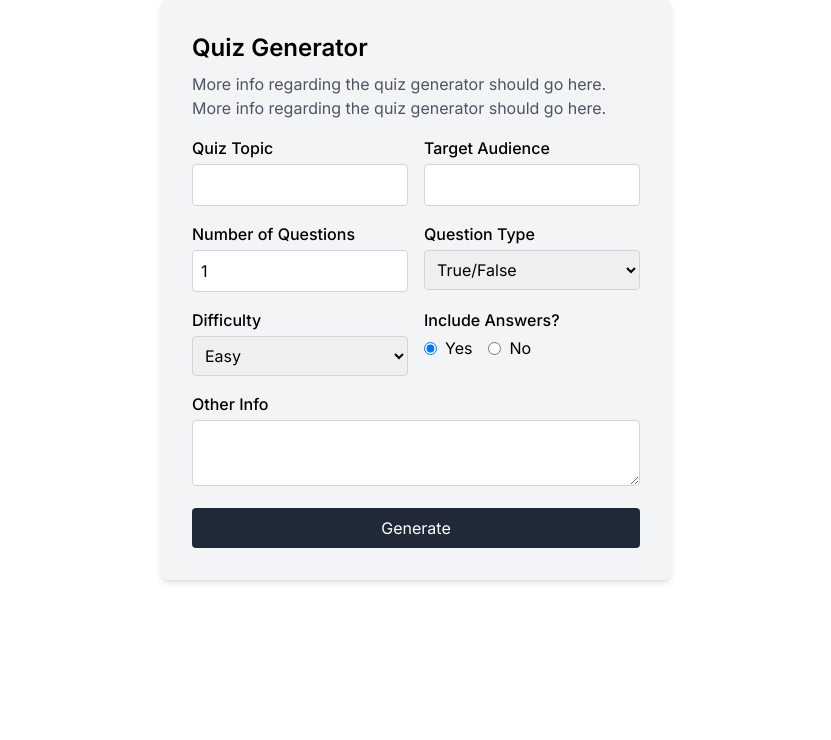
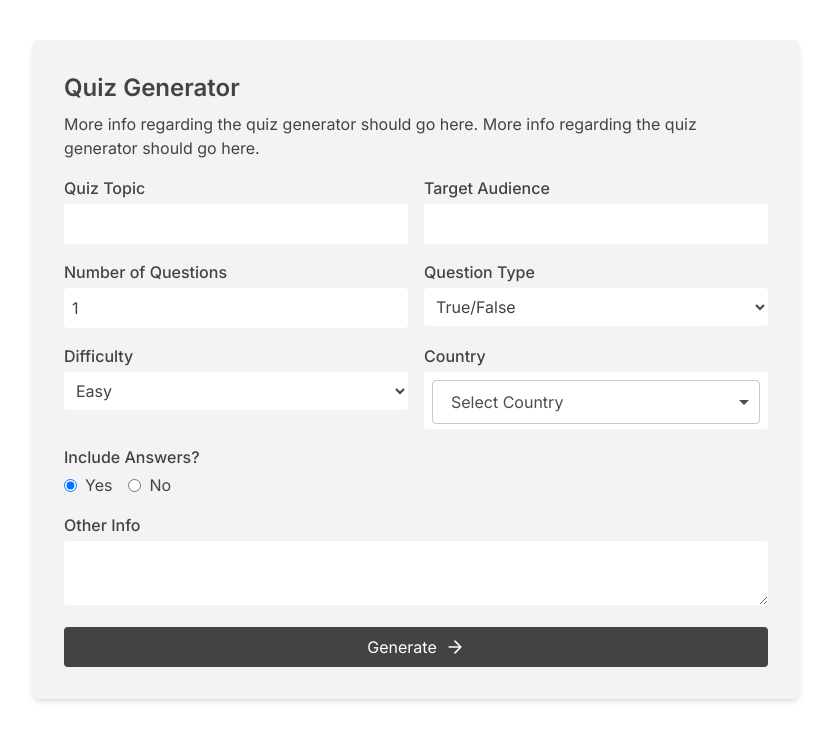
Before and after one commit to huzaifasad/lastonegenerate, a Next.js app: page / in a window 1280 px wide. Shown: the top 740 px of the page, without its empty margins (224-1055 px from the left). Built offline with nearby package versions, Linux system fonts and the light colour scheme.

Commit message:
Updated Home component to add 'View Full Quiz' button with proper styling

```diff
--- a/app/QuizForm.js
+++ b/app/QuizForm.js
@@ -1,17 +1,20 @@
-'use client';
-import { useState } from 'react';
+import React, { useState, useContext } from "react";
+import { GlobalInfo } from "./layout";
+import ReactFlagsSelect from "react-flags-select";
 
 export default function QuizForm() {
+  const { data, setData } = useContext(GlobalInfo);
   const [formData, setFormData] = useState({
-    quizTopic: '',
-    targetAudience: '',
+    country: "",
+    quizTopic: "",
+    targetAudience: "",
     numQuestions: 1,
-    questionType: 'true_false',
-    difficulty: 'easy',
-    includeAnswers: 'yes',
-    additionalInstructions: '',
+    questionType: "true_false",
+    difficulty: "easy",
+    includeAnswers: "yes",
+    additionalInstructions: "",
   });
-
+  const [isLoading, setLoading] = useState(false);
   const [quiz, setQuiz] = useState(null);
 
   const handleChange = (e) => {
@@ -19,24 +22,39 @@ export default function QuizForm() {
     setFormData({ ...formData, [name]: value });
   };
 
+  const handleCountryChange = (countryCode) => {
+    setFormData({ ...formData, country: countryCode });
+  };
+
   const handleSubmit = async (e) => {
     e.preventDefault();
-    const response = await fetch('/pages/api', {
-      method: 'POST',
+    setLoading(true); // Set loading state to true
+
+    try {
+      const response = await fetch("/pages/api", {
+        method: "POST",
         headers: {
-        'Content-Type': 'application/json',
+          "Content-Type": "application/json",
         },
         body: JSON.stringify(formData),
       });
 
       const result = await response.json();
       setQuiz(result.quiz);
+      setData(result.quiz);
+      console.log("context data:", result.quiz);
+    } catch (error) {
+      console.error("Error submitting form:", error);
+      // Handle errors if needed
+    } finally {
+      setLoading(false); // Reset loading state after request completes
+    }
   };
 
   return (
-    <div className="max-w-lg mx-auto bg-gray-100 p-8 rounded-lg shadow-md">
+    <div className="max-w-3xl mx-auto bg-[#f3f3f3] p-8 rounded-lg shadow-md font-space-grotesk text-[#434343]">
       <h2 className="text-2xl font-semibold mb-2">Quiz Generator</h2>
-      <p className="text-gray-600 mb-4">
+      <p className="text-[#434343] mb-4">
         More info regarding the quiz generator should go here. More info
         regarding the quiz generator should go here.
       </p>
@@ -49,7 +67,7 @@ export default function QuizForm() {
               name="quizTopic"
               value={formData.quizTopic}
               onChange={handleChange}
-              className="w-full p-2 border border-gray-300 rounded"
+              className="w-full p-2 bg-[#FFFFFF] border-none rounded"
               required
             />
           </div>
@@ -60,7 +78,7 @@ export default function QuizForm() {
               name="targetAudience"
               value={formData.targetAudience}
               onChange={handleChange}
-              className="w-full p-2 border border-gray-300 rounded"
+              className="w-full p-2 bg-[#FFFFFF] border-none rounded"
               required
             />
           </div>
@@ -75,7 +93,7 @@ export default function QuizForm() {
               onChange={handleChange}
               min="1"
               max="50"
-              className="w-full p-2 border border-gray-300 rounded"
+              className="w-full p-2 bg-[#FFFFFF] border-none rounded"
               required
             />
           </div>
@@ -85,7 +103,7 @@ export default function QuizForm() {
               name="questionType"
               value={formData.questionType}
               onChange={handleChange}
-              className="w-full p-2 border border-gray-300 rounded"
+              className="w-full p-2 bg-[#FFFFFF] border-none rounded"
               required
             >
               <option value="true_false">True/False</option>
@@ -101,7 +119,7 @@ export default function QuizForm() {
               name="difficulty"
               value={formData.difficulty}
               onChange={handleChange}
-              className="w-full p-2 border border-gray-300 rounded"
+              className="w-full p-2 bg-[#FFFFFF] border-none rounded"
               required
             >
               <option value="easy">Easy</option>
@@ -110,6 +128,19 @@ export default function QuizForm() {
             </select>
           </div>
           <div className="col-span-2 md:col-span-1">
+            <label className="block mb-1 font-medium">Country</label>
+            <ReactFlagsSelect
+              selected={formData.country}
+              onSelect={handleCountryChange}
+              countries={["US", "GB"]}
+              className="w-full p-2 bg-[#FFFFFF] border-none rounded"
+              placeholder="Select Country"
+              required
+            />
+          </div>
+        </div>
+        <div className="grid grid-cols-2 gap-4">
+          <div className="col-span-2 md:col-span-1">
             <label className="block mb-1 font-medium">Include Answers?</label>
             <div className="flex space-x-4">
               <label className="flex items-center">
@@ -117,7 +148,7 @@ export default function QuizForm() {
                   type="radio"
                   name="includeAnswers"
                   value="yes"
-                  checked={formData.includeAnswers === 'yes'}
+                  checked={formData.includeAnswers === "yes"}
                   onChange={handleChange}
                   className="mr-2"
                 />
@@ -128,7 +159,7 @@ export default function QuizForm() {
                   type="radio"
                   name="includeAnswers"
                   value="no"
-                  checked={formData.includeAnswers === 'no'}
+                  checked={formData.includeAnswers === "no"}
                   onChange={handleChange}
                   className="mr-2"
                 />
@@ -143,18 +174,66 @@ export default function QuizForm() {
             name="additionalInstructions"
             value={formData.additionalInstructions}
             onChange={handleChange}
-            className="w-full p-2 border border-gray-300 rounded"
+            className="w-full p-2 bg-[#FFFFFF] border-none rounded"
           ></textarea>
         </div>
-        <button type="submit" className="w-full p-2 bg-gray-800 text-white rounded">
+        <button
+          type="submit"
+          className="w-full p-2 bg-[#434343] text-[#FFFFFF] rounded flex items-center justify-center"
+          disabled={isLoading}
+        >
+          {isLoading ? (
+            <div className="flex items-center justify-center">
+              <svg
+                className="animate-spin h-5 w-5 mr-3"
+                xmlns="http://www.w3.org/2000/svg"
+                fill="none"
+                viewBox="0 0 24 24"
+              >
+                <circle
+                  className="opacity-25"
+                  cx="12"
+                  cy="12"
+                  r="10"
+                  stroke="currentColor"
+                  strokeWidth="4"
+                ></circle>
+                <path
+                  className="opacity-75"
+                  fill="currentColor"
+                  d="M4 12a8 8 0 018-8V0C5.373 0 0 5.373 0 12h4zm2 5.291A7.96 7.96 0 014 12H0c0 3.042 1.135 5.824 3 7.938l3-2.647z"
+                ></path>
+              </svg>
+              Loading...
+            </div>
+          ) : (
+            <>
               Generate
+              <svg
+                xmlns="http://www.w3.org/2000/svg"
+                fill="none"
+                viewBox="0 0 24 24"
+                stroke="currentColor"
+                className="ml-2 h-5 w-5"
+              >
+                <path
+                  strokeLinecap="round"
+                  strokeLinejoin="round"
+                  strokeWidth="2"
+                  d="M5 12h14M12 5l7 7-7 7"
+                />
+              </svg>
+            </>
+          )}
         </button>
       </form>
 
       {quiz && (
         <div className="mt-4">
           <h3 className="text-xl font-semibold mb-2">Generated Quiz:</h3>
-          <div dangerouslySetInnerHTML={{ __html: quiz }} />
+          <div dangerouslySetInnerHTML={{ __html: quiz.split(' ').slice(0, 5).join(' ') }} />...
+          <p className="text-xl text-gray-700">If you want the full quiz, click the button below</p>
+
         </div>
       )}
     </div>
--- a/app/page.js
+++ b/app/page.js
@@ -1,10 +1,93 @@
-import Image from "next/image";
+'use client'
+import React, { useContext, useState } from "react";
+import Link from "next/link";
 import QuizForm from "./QuizForm";
+import { GlobalInfo } from "./layout";
 
 export default function Home() {
+  const { data } = useContext(GlobalInfo);
+  const [isModalOpen, setIsModalOpen] = useState(false);
+  const [email, setEmail] = useState('');
+
+  const openModal = () => {
+    setIsModalOpen(true);
+  };
+
+  const closeModal = () => {
+    setIsModalOpen(false);
+  };
+
+  const handleEmailChange = (e) => {
+    setEmail(e.target.value);
+  };
+
+  const handleSubmitEmail = () => {
+    // Here you can validate email if needed before setting it
+    // For simplicity, let's assume email validation is done
+    setIsModalOpen(false);
+  };
+
+  const handleClickAbout = () => {
+    openModal();
+  };
+
   return (
-    <>
-    <QuizForm/>
-    </>
+    <div className="p-10">
+      <QuizForm />
+      {data && (
+        <div className="flex justify-center mt-4">
+          <button
+            onClick={handleClickAbout}
+            className="border-2 bg-[#434343] text-[#FFFFFF] py-2 px-4 rounded flex items-center justify-center hover:bg-[#333333] transition-colors duration-200"
+          >
+            Go to View Full Quiz
+            <svg
+              xmlns="http://www.w3.org/2000/svg"
+              fill="none"
+              viewBox="0 0 24 24"
+              stroke="currentColor"
+              className="ml-2 h-5 w-5"
+            >
+              <path
+                strokeLinecap="round"
+                strokeLinejoin="round"
+                strokeWidth="2"
+                d="M5 12h14M12 5l7 7-7 7"
+              />
+            </svg>
+          </button>
+        </div>
+      )}
+      {isModalOpen && (
+        <div className="fixed inset-0 flex items-center justify-center bg-gray-800 bg-opacity-50">
+          <div className="bg-white p-4 rounded-lg shadow-lg max-w-md w-full">
+            <h2 className="text-2xl font-semibold mb-2">Enter Email</h2>
+            <input
+              type="email"
+              value={email}
+              onChange={handleEmailChange}
+              className="w-full p-2 border border-gray-300 rounded"
+              placeholder="Enter your email"
+            />
+            <div className="flex justify-end mt-4">
+              <button
+                onClick={closeModal}
+                className="mr-2 bg-gray-300 hover:bg-gray-400 text-gray-800 py-2 px-4 rounded transition-colors duration-200"
+              >
+                Cancel
+              </button>
+              <Link href={`/about?email=${encodeURIComponent(email)}`}>
+                <button
+                  onClick={handleSubmitEmail}
+                  className="bg-blue-900 hover:bg-blue-800 text-white py-2 px-4 rounded transition-colors duration-200"
+                >
+                  Submit
+                </button>
+              </Link>
+            </div>
+          </div>
+        </div>
+      )}
+    </div>
   );
 }
--- a/app/pages/api/route.js
+++ b/app/pages/api/route.js
@@ -9,11 +9,11 @@ const openai = new OpenAI({
 export async function POST(req) {
   try {
     const body = await req.json();
-    const { quizTopic, targetAudience, numQuestions, questionType, difficulty, includeAnswers, additionalInstructions } = body;
+    const {country, quizTopic, targetAudience, numQuestions, questionType, difficulty, includeAnswers, additionalInstructions } = body;
 
-    // Construct the prompt
-    const prompt = `Generate a quiz on the topic: ${quizTopic}, for the audience: ${targetAudience}, with ${numQuestions} questions, question type: ${questionType}, difficulty level: ${difficulty}, include answers: ${includeAnswers}. Additional instructions: ${additionalInstructions}`;
-
+    // Construct the prompt{
+    const prompt = `Generate a quiz on the topic: ${quizTopic}, for the audience: ${targetAudience}, with ${numQuestions} questions, question type: ${questionType}, difficulty level: ${difficulty}, include answers: ${includeAnswers}. Additional instructions: ${additionalInstructions} with in the country ${country}`;
+   console.log(country)
     // Make a request to OpenAI
     const response = await openai.chat.completions.create({
       model: "gpt-3.5-turbo",
--- a/package.json
+++ b/package.json
@@ -12,7 +12,8 @@
     "next": "14.2.4",
     "openai": "^4.52.3",
     "react": "^18",
-    "react-dom": "^18"
+    "react-dom": "^18",
+    "react-flags-select": "^2.2.3"
   },
   "devDependencies": {
     "eslint": "^8",
```
Also changed, not shown: app/QuizContext.js (added, +15 -0 lines), app/about/page.js (added, +24 -0 lines), app/layout.js (+8 -4 lines), 1 other file (tests, documents, lock files or other folders). Lines whose indentation alone changed are shown as unchanged.
